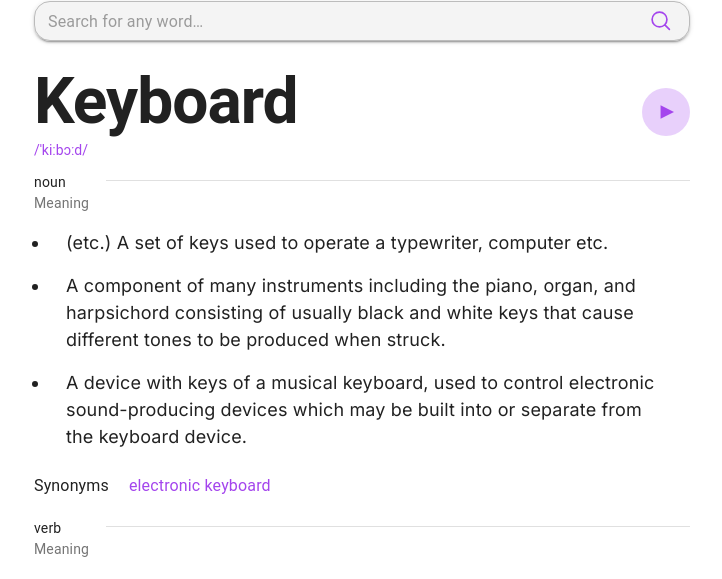
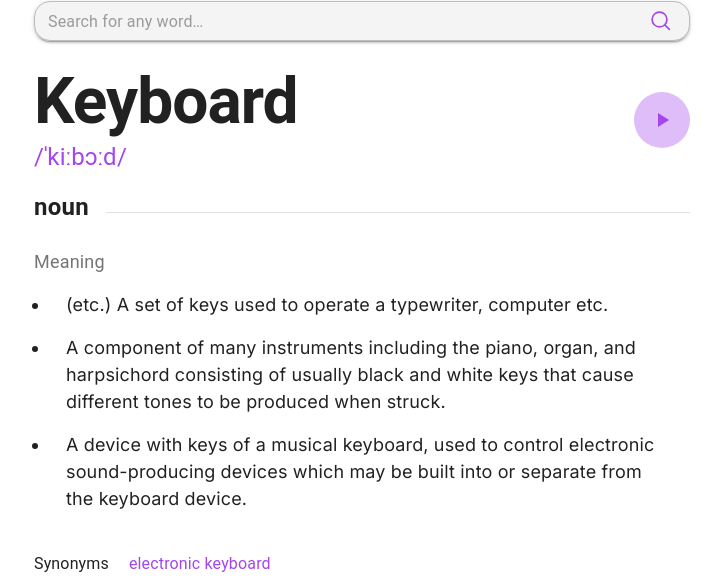
Before and after one commit to isanamoa/dict-web-app, a Next.js app: page / in a window 1280 px wide. Shown: the part 347-926 px from the top of the page, without its empty margins (278-1000 px from the left). Built offline with nearby package versions, Linux system fonts and the light colour scheme.

Commit message:
Interface Design and Integration Completed

```diff
--- a/api/useDictionary.js
+++ b/api/useDictionary.js
@@ -18,6 +18,7 @@ const useDictionary = () => {
                 setIsNotice(prev=>!prev);
                 data = await response.json();
             }else {
+                setIsNotice(false);
                 data = await response.json();
             }
             setWordData(data);
--- a/app/page.js
+++ b/app/page.js
@@ -5,8 +5,8 @@ import { Box, CssBaseline, CircularProgress } from "@mui/material";
 import MainView from "@/components/Body/MainView";
 import Header from "@/components/Header/Header";
 import SearchBar from '@/components/Body/SearchBar';
+import ErrorControl from '@/components/Body/ErrorControl';
 import useDictionary from "@/api/useDictionary";
-import ErrorControl from '@/components/Body/ErrorControl';
 
 export default function Home() {
   const [themeMode, setThemeMode] = useState(false)
@@ -59,7 +59,7 @@ export default function Home() {
               isNotice ?
               <ErrorControl wordData={wordData} />
               :
-              <MainView mainData={{themeMode, wordData}}/>
+              <MainView mainData={{themeMode, wordData, fetchWord}}/>
             )
           }
 
--- a/components/Body/ErrorControl.jsx
+++ b/components/Body/ErrorControl.jsx
@@ -7,18 +7,19 @@ const ErrorControl = ({ wordData }) => {
             flexDirection: 'column',
             justifyContent: 'center',
             alignItems: 'center', gap: 1,
-            textAlign: 'center'
+            textAlign: 'center',
+            fontFamily:'inherit'
         }}
     >
-        <Box sx={{ boxShadow: 2, py: 2, px:5, width: {xs:1, md: 1/2 }}}>
-            <Typography variant="h6" sx={{ py: 2 }}>
+        <Box sx={{ pt: {xs:4, sm:8}, }}>
+            <Typography variant="h5" sx={{ fontSize: '4rem',  py: 2 }}>
+                &#128527;
+            </Typography>
+            <Typography variant="h6" sx={{ fontSize: "1.25rem", fontWeight:600, py: 2 }}>
                 {wordData && wordData?.title}
             </Typography>
-            <Typography variant="body2" sx={{ py: 2 }}>
-                {wordData && wordData?.message}
-            </Typography>
-            <Typography variant="body2" sx={{ py: 2 }}>
-                {wordData && wordData?.resolution}
+            <Typography variant="subtitle2" sx={{ fontSize: {xs: "0.938rem", md:"1.125rem"} }}>
+                {wordData && wordData?.message} {wordData && wordData?.resolution}
             </Typography>
         </Box>
 
--- a/components/Body/MainView.jsx
+++ b/components/Body/MainView.jsx
@@ -1,14 +1,15 @@
-import { Box, Typography, CardMedia, Tooltip, IconButton } from "@mui/material"
+import { Box, Typography, CardMedia } from "@mui/material"
 import MeaningView from "./MeaningView";
 import Footer from "../Footer/Footer";
 import { useState } from "react";
+import { PlayArrow } from "@mui/icons-material";
 
 const MainView = ({ mainData }) => {
-    const {themeMode, wordData} = mainData;
+    const {fetchWord, wordData} = mainData;
     const [playPhonetic, setPlayPhonetic] = useState('')
 
     const handlePlay = () =>{
-        wordData && wordData[0].phonetics?.length > 0 &&
+        wordData && wordData[0]?.phonetics?.length > 0 &&
         setPlayPhonetic(wordData[0].phonetics?.filter(value => value.audio != '')[0]?.audio);
         const playTime = setTimeout(() => {
             setPlayPhonetic(prev=>!prev);
@@ -19,15 +20,15 @@ const MainView = ({ mainData }) => {
  return (
     <Box className="w-full mt-6">
         <Box>
-            <Box className="flex justify-between items-center">
+            <Box className="flex justify-between items-center ">
                 <Box>
                     <Typography variant="h1"
                         sx={{fontSize:{xs:"2rem", md:"4rem"}, fontWeight:700}}
                     >
-                        {wordData && (wordData[0]?.word.charAt(0).toUpperCase() + wordData[0]?.word.slice(1))}
+                        {wordData && (wordData[0]?.word?.charAt(0).toUpperCase() + wordData[0]?.word?.slice(1))}
                     </Typography>
                     <Typography variant="body2"
-                        className="text-[1.125rem] md:text-[1.5rem] text-[#A445ED]"
+                        sx={{ fontSize:{xs: "1.125rem", md:"1.5rem"}, color:"#A445ED"}}
                     >
                         {wordData && wordData[0]?.phonetic}
                     </Typography>
@@ -36,26 +37,16 @@ const MainView = ({ mainData }) => {
                     wordData && wordData[0]?.phonetics?.length > 0
                     &&
                     <Box sx={{position:"relative", }}>
-                            {
-                                themeMode &&
-                                <Box
-                                component='img'
-                                alt="play"
-                                src="/assets/images/playbutton-dark.svg"
-                                className="w-12 h-12 flex items-start"
+
+                        <Box component="button"
+                            sx={{ bgcolor:'#debdf8', color: '#A445ED', '&:hover': {bgcolor:'#A445ED', color:'#FFFFFF'},
+                                position:'relative', zIndex: 1, borderRadius: '50%', p:{xs:1, sm:2},
+                                display:'flex', justifyContent:'center', alignItems:'center'
+                            }}
                             onClick={handlePlay}
-                                sx={{'&:hover': '#A445ED', position:'relative', zIndex: 1}}
-                                />
-                                ||
-                                <Box
-                                component='img'
-                                alt="play"
-                                src="/assets/images/icon-play.svg"
-                                className="w-12 h-12 flex items-start"
-                                onClick={handlePlay}
-                                sx={{'&:hover': '#A445ED', position:'relative', zIndex: 1}}
-                                />
-                            }
+                        >
+                            <PlayArrow />
+                        </Box>
 
                         <CardMedia
                         component="audio"
@@ -63,6 +54,7 @@ const MainView = ({ mainData }) => {
                         src={playPhonetic}
                         sx={{visibility: 'hidden', position:'absolute', zIndex: 0}}
                         />
+
                     </Box>
                 }
 
@@ -71,11 +63,11 @@ const MainView = ({ mainData }) => {
         </Box>
 
         {
-            wordData && wordData[0].meanings?.map((meaning, index) => <MeaningView key={index} meaning={meaning} />)
+            wordData && wordData[0]?.meanings?.map((meaning, index) => <MeaningView key={index} meaningData={{meaning, fetchWord}} />)
         }
 
 
-        <Footer sourceUrl={wordData && wordData[0].sourceUrls} />
+        <Footer sourceUrl={wordData && wordData[0]?.sourceUrls} />
 
     </Box>
   )
--- a/components/Body/MeaningView.jsx
+++ b/components/Body/MeaningView.jsx
@@ -1,15 +1,19 @@
-import { Box, Divider,
-    Typography, List, ListSubheader, ListItem } from "@mui/material"
+import { Box, Divider, Typography, List, ListItem, Button, Link } from "@mui/material";
+//import useDictionary from "@/api/useDictionary";
 
-
-const MeaningView = ({ meaning }) => {
-
+const MeaningView = ({ meaningData }) => {
+    //const dictionaryData = useDictionary();
+    //const { fetchWord } = dictionaryData;
+    const {meaning, fetchWord} = meaningData
+    const handleSynonym = (text) => {
+        return fetchWord(text);
+    }
     return (
-    <Box className="my-3">
+    <Box sx={{ my:2 }}>
             <Box>
                 <Box className="w-auto">
                     <Typography variant="body2"
-                        className="text-[1.125rem] md:text-[1.5rem] font-bold"
+                        sx={{ fontSize:{xs: "1.125rem", md:"1.5rem"}, fontWeight:600, }}
                     >
                         {meaning.partOfSpeech}
                     </Typography>
@@ -23,17 +27,19 @@ const MeaningView = ({ meaning }) => {
 
             </Box>
 
-            <Box className="mb-2 text-[0.938rem] md:text-[1.125rem]">
-                <Typography variant="body2" className="mt-5 text-[1rem] md:text-[1.25rem] text-[#757575]">
+            <Box sx={{ mb:2, fontSize:{xs: "0.938rem", md:"1.125rem"} }}>
+                <Typography variant="body2"
+                    sx={{ mt:3, fontSize:{xs: "1rem", md:"1.125rem"}, color:"#757575" }}
+                >
                     Meaning
                 </Typography>
                 <List sx = {{
-                        listStyleType: 'disc',
-                        pl: 2,
+                    listStyleType: 'disc',
+                    pl: 2,
 
-                        '& .MuiListItem-root': {
-                        display: 'list-item',
-                        },
+                    '& .MuiListItem-root': {
+                    display: 'list-item',
+                    },
                     }}
                 >
                     { meaning && meaning.definitions.map((value, index) =>(
@@ -51,13 +57,24 @@ const MeaningView = ({ meaning }) => {
                 </List>
             </Box>
 
-            <Box className="mt-2 mb-5 text-[1rem] md:text-[1.25rem]">
+            <Box sx={{ mt:3, mb:2, fontSize:{xs: "0.938rem", md:"1.125rem"} }} >
                 {meaning.synonyms.length > 0  &&
                 <Typography component='div' className="flex gap-x-5 gap-y-2 justify-start items-center flex-wrap" >
                     <span>{'Synonyms'}</span>
                     {
                         meaning.synonyms.map((synonym, index)=>(
-                            <span key={index} className="text-[#A445ED]">{synonym}</span>
+                            <Link
+                                component="button"
+                                underline="hover"
+                                key={index}
+                                sx={{
+                                    color: '#A445ED',
+                                    textTransform: 'lowercase',
+                                }}
+                                onClick={()=>handleSynonym(synonym)}
+                            >
+                                {synonym}
+                            </Link>
                         ))
                     }
                 </Typography> }
--- a/components/Body/SearchBar.jsx
+++ b/components/Body/SearchBar.jsx
@@ -21,11 +21,14 @@ const SearchBar = ({ searchData }) => {
 
   const handleChange = (e) => {
     setNewWorld(e.target.value);
+    setError(false);
   }
 
   const handleSearch = (e) => {
     e.preventDefault();
-    return newWord === '' ? setError(true) : searchData.fetchWord(newWord);
+    const searchWord = newWord === '' ? setError(true) : searchData.fetchWord(newWord);
+    setNewWorld('');
+    return searchWord;
   }
 
   return (
```
Also changed, not shown: components/Header/Header.jsx (+23 -6 lines), dirt/MeaningView.jsx (+40 -0 lines), 1 other file (tests, documents, lock files or other folders). Lines whose indentation alone changed are shown as unchanged.
